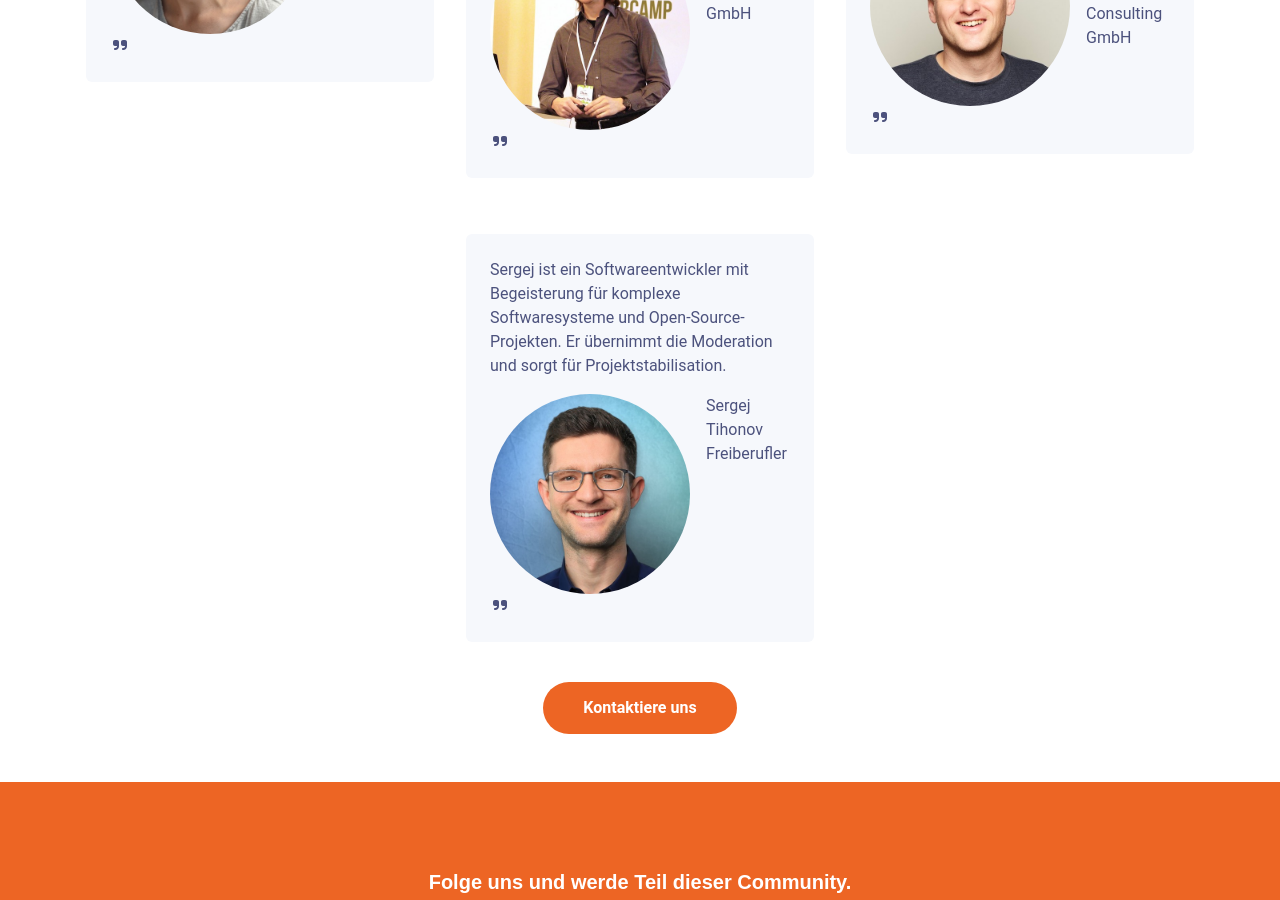
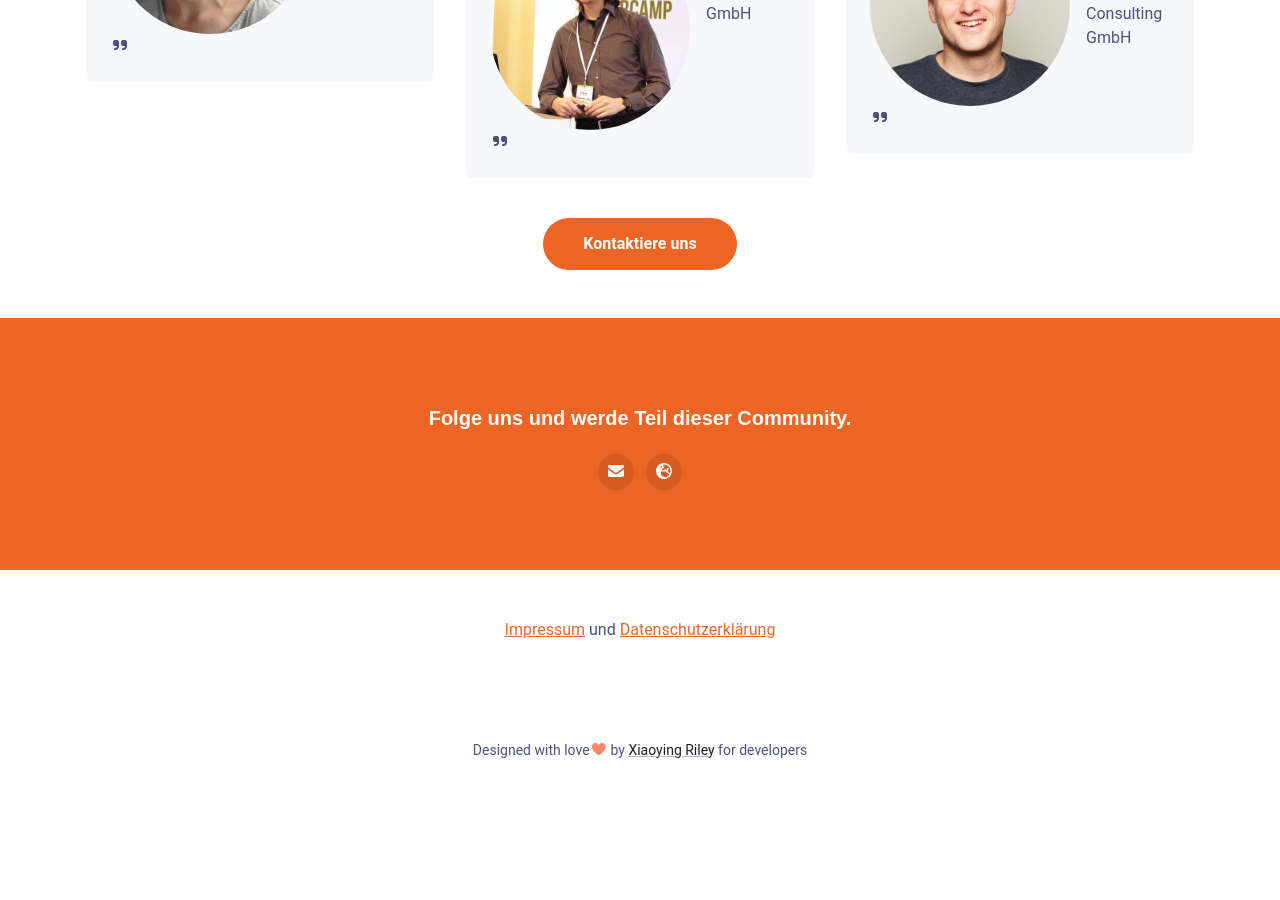
Before and after one commit to DeveloperOnTheStage/website_new, a Jekyll site: the page built from index.md, in a window 1280 px wide and 900 px high, scrolled down 6755 px. Built offline with Jekyll 4.4.1, drawn with Linux system fonts in a browser that asks for light colours; nearby versions of some CDN libraries; library files that are not in the unit come from our copies; after the commit the page ends 7565 px from its top, so only the background shows below that.

Commit message:
removed sergej from about-us and deleted his image

```diff
--- a/_data/about-us.yaml
+++ b/_data/about-us.yaml
@@ -13,8 +13,3 @@
   company: embarc Software Consulting GmbH
   bio: |
     Falk ist überzeugt, dass lebenslanges Lernen die Voraussetzung für die berufliche Selbstentfaltung und damit dauerhafte Freude an unserer Arbeit ist. Dafür engagiere ich mich in vielen Communities im Java- und Architektur-Bereich.
-"Sergej Tihonov":
-  img: sergej-tihonov
-  company: Freiberufler
-  bio: |
-    Sergej ist ein Softwareentwickler mit Begeisterung für komplexe Softwaresysteme und Open-Source-Projekten. Er übernimmt die Moderation und sorgt für Projektstabilisation.
```
Also changed, not shown: assets/images/profiles/sergej-tihonov.jpg (deleted).
